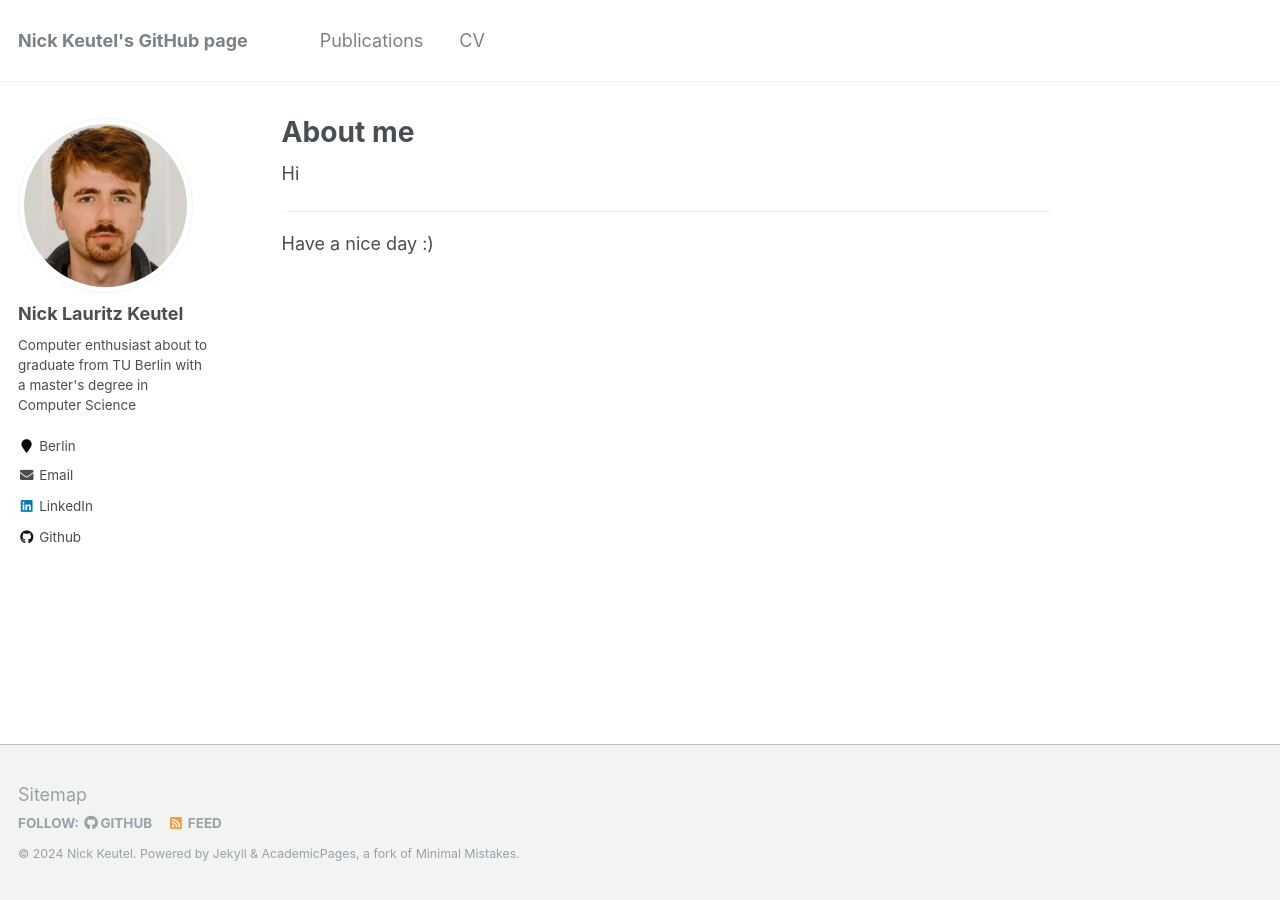
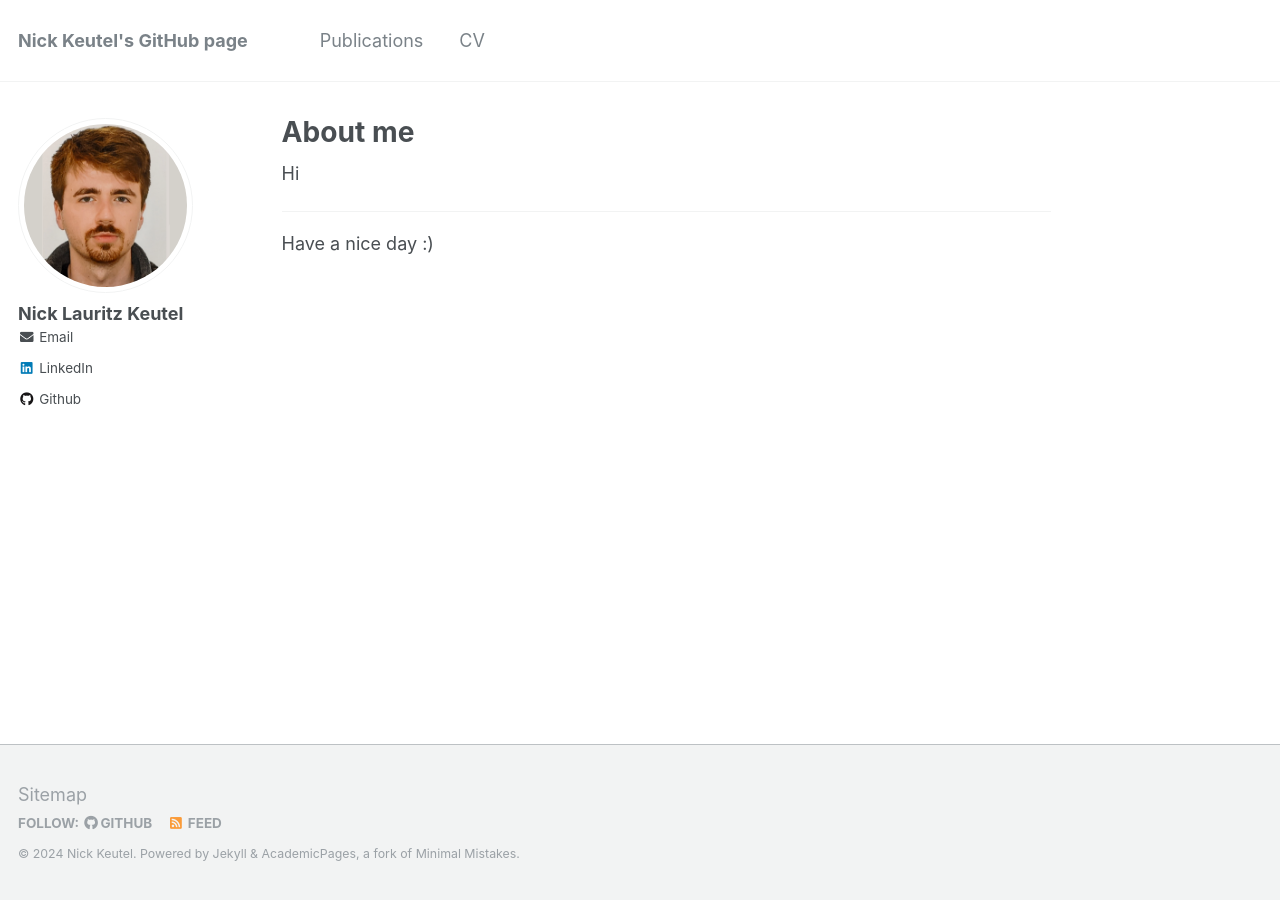
Before and after one commit to ncktl/ncktl.github.io, a Jekyll site: the page built from _pages/about.md, in a window 1280 px wide. Built offline with Jekyll 4.4.1, drawn with Linux system fonts in a browser that asks for light colours.

Commit message:
Remove more information

```diff
--- a/_config.yml
+++ b/_config.yml
@@ -82,8 +82,8 @@ analytics:
 author:
   name             : "Nick Lauritz Keutel"
   avatar           : "profile.png"
-  bio              : "Computer enthusiast about to graduate from TU Berlin with a master's degree in Computer Science"
-  location         : "Berlin"
+  bio              :
+  location         :
   employer         :
   pubmed           : #"https://www.ncbi.nlm.nih.gov/pubmed/?term=john+snow"
   googlescholar    : #"http://yourfullgooglescholarurl.com"
```
